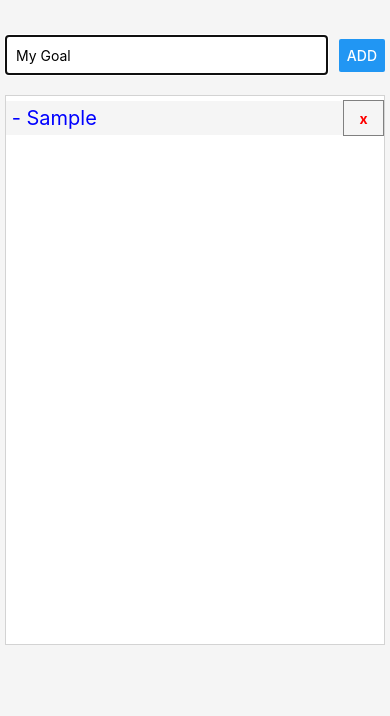
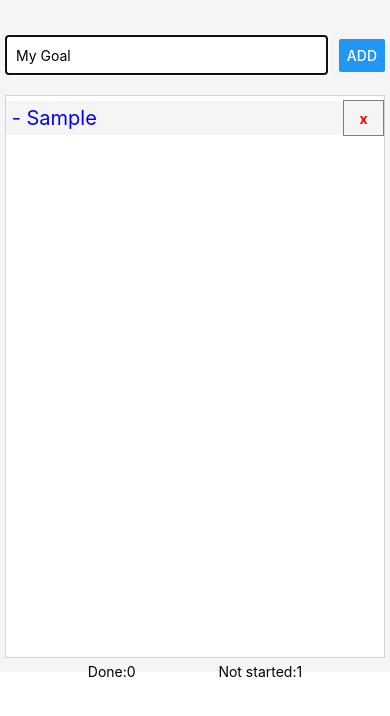
Before and after one commit to antilik/react-native-todo, a React Native app: screen / in a window 390 px wide. Both pictures are taken after typing "Sample" into the empty fields and a click on the button "ADD". Shown: the top 716 px of the page. Built offline with nearby package versions, Linux system fonts and the light colour scheme.

Commit message:
added summary for statuses

```diff
--- a/App.js
+++ b/App.js
@@ -1,12 +1,12 @@
 // import { StatusBar } from 'expo-status-bar';
-import React, { useState, useRef } from "react";
+import React, { useRef, useState } from "react";
 import {
+  Button,
+  ScrollView,
   StyleSheet,
   Text,
+  TextInput,
   View,
-  TextInput,
-  Button,
-  ScrollView,
 } from "react-native";
 
 export default function App() {
@@ -46,8 +46,12 @@ export default function App() {
     }));
   };
 
+  const getSumStatusOfTasks = (condition) => {
+    return tasksArr.reduce((accum, elem) => ((elem['isFinished'] === condition) ? accum + 1 : accum), 0);
+  }
+
   return (
-    <ScrollView style={styles.mainContainer}>
+    <View style={styles.mainContainer}>
       <View style={styles.inputContainer}>
         <TextInput
           ref={inputRef}
@@ -59,6 +63,7 @@ export default function App() {
         <Button title="ADD" onPress={addNewItemToList} />
       </View>
       <View style={styles.containersTasks}>
+      <ScrollView>
         {tasksArr.map(({key, description, isFinished}) => (
             <View
               key={key}
@@ -75,8 +80,16 @@ export default function App() {
             </View>
           )
         )}
+      </ScrollView>
       </View>
-    </ScrollView>
+      {tasksArr.length
+        ? (
+          <View style={styles.summaryList}>
+            <Text>Done:{getSumStatusOfTasks(true)}</Text>
+            <Text>Not started:{getSumStatusOfTasks(false)}</Text>
+          </View>
+        ) : null}
+    </View>
   );
 }
 
@@ -101,13 +114,10 @@ const styles = StyleSheet.create({
   },
   containersTasks: {
     marginTop: 20,
-    flex: 1,
     width: '100%',
-    height: '100%',
+    height: '85%',
     minHeight: 550,
     backgroundColor: "#fff",
-    alignItems: "flex-start",
-    justifyContent: "flex-start",
     borderWidth: 1,
     borderColor: "lightgray",
   },
@@ -136,5 +146,11 @@ const styles = StyleSheet.create({
     paddingHorizontal: 15.5,
     borderWidth: 1,
     borderColor: 'grey',
+  },
+  summaryList: {
+    flexDirection: 'row',
+    justifyContent: 'space-evenly',
+    alignItems: 'center',
+    marginTop: 5,
   }
 });
```
